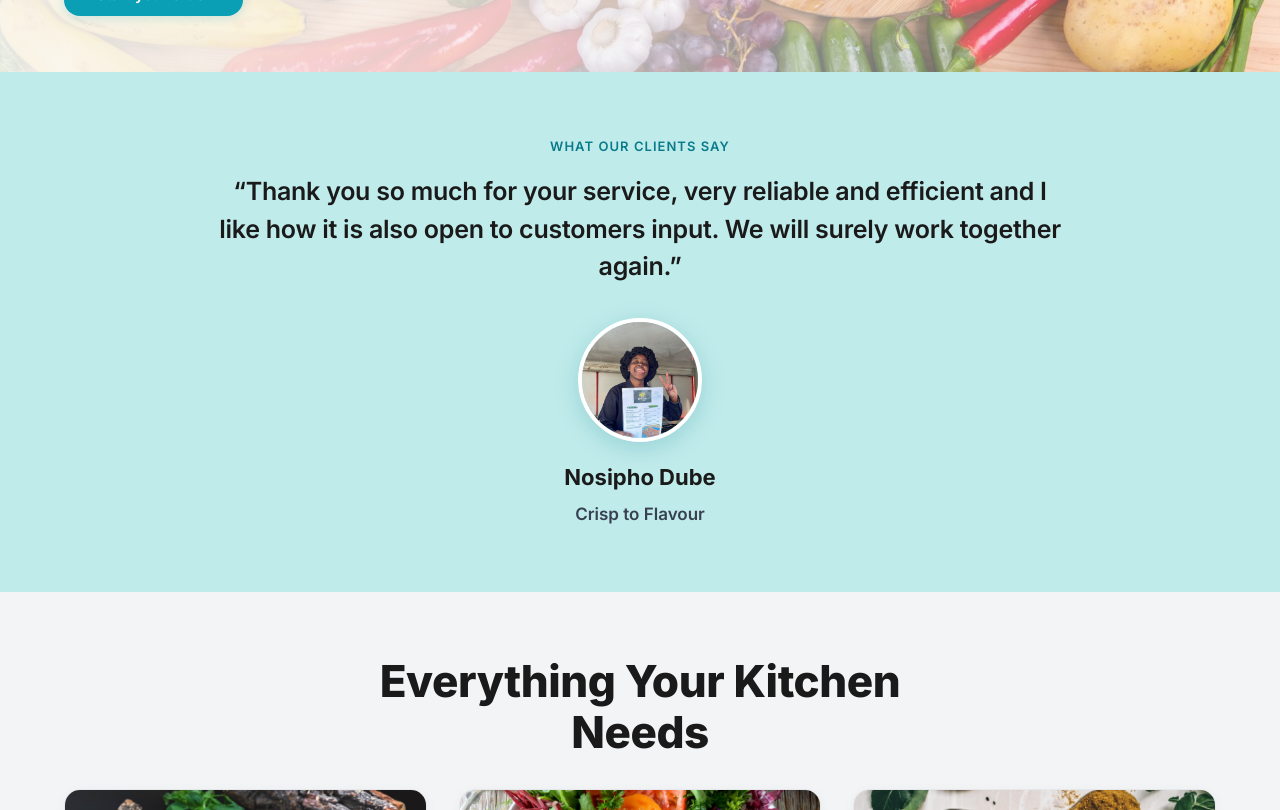
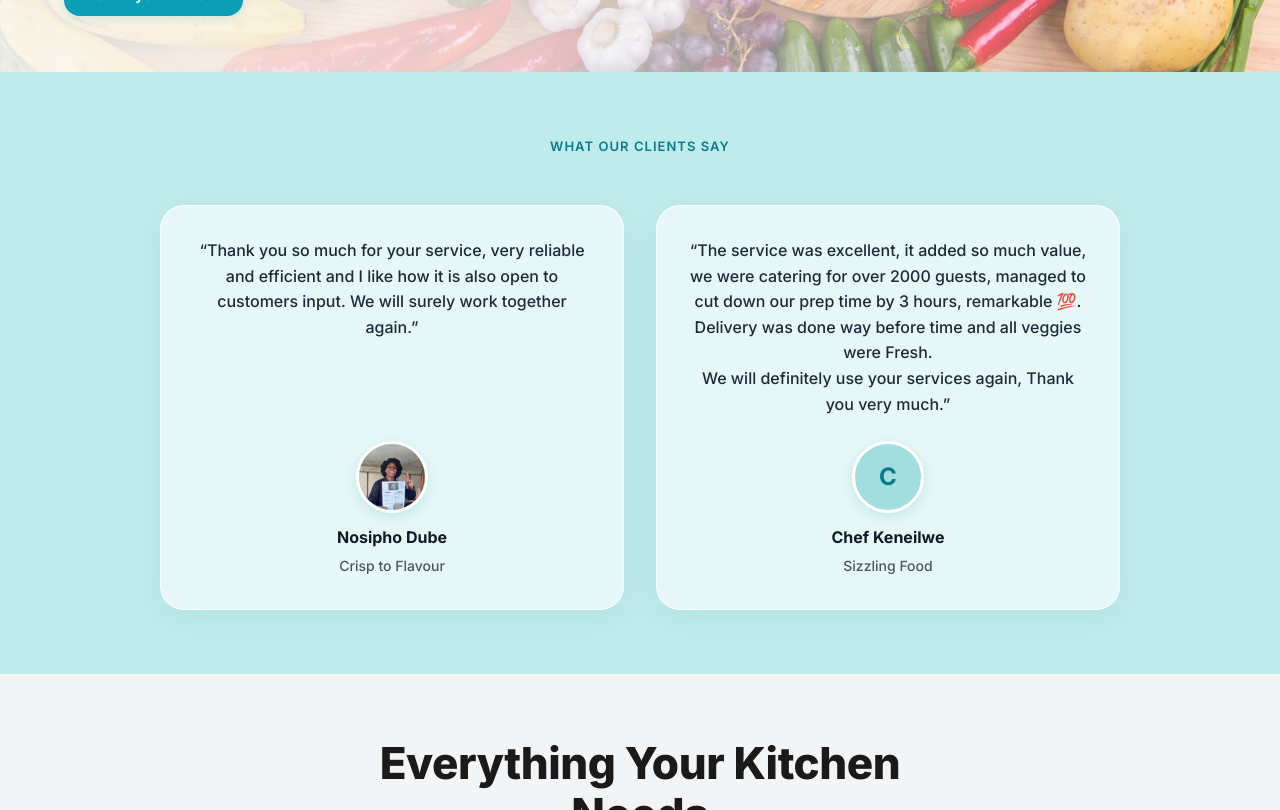
Before and after one commit to LiquidKoSpace/liquidkospace, a React (Vite) app: page / in a window 1280 px wide. Shown: the part 600-1410 px from the top of the page. Built offline with nearby package versions, Linux system fonts and the light colour scheme.

Commit message:
reviews update

```diff
--- a/src/components/home/ReviewsSection.tsx
+++ b/src/components/home/ReviewsSection.tsx
@@ -1,49 +1,80 @@
 /*
-  Reviews Section — Featured Testimonial Hero Block
+  Reviews Section — Featured Testimonials Cards
 */
+
+const reviews = [
+  {
+    quote: "Thank you so much for your service, very reliable and efficient and I like how it is also open to customers input. We will surely work together again.",
+    name: "Nosipho Dube",
+    business: "Crisp to Flavour",
+    image: "/nosipho-dube.jpg"
+  },
+  {
+    quote: "The service was excellent, it added so much value, we were catering for over 2000 guests, managed to cut down our prep time by 3 hours, remarkable 💯.\nDelivery was done way before time and all veggies were Fresh.\nWe will definitely use your services again, Thank you very much.",
+    name: "Chef Keneilwe",
+    business: "Sizzling Food",
+    image: ""
+  }
+];
 
 export default function ReviewsSection() {
   return (
     <section id="reviews" className="section" style={{ backgroundColor: '#C0EBEB' }}>
       <div className="container text-center">
-        <div style={{ maxWidth: '860px', margin: '0 auto' }}>
-          <p className="eyebrow" style={{ color: '#087B8A', marginBottom: '16px' }}>
+        <p className="eyebrow" style={{ color: '#087B8A', marginBottom: '48px' }}>
           WHAT OUR CLIENTS SAY
         </p>
+
+        <div style={{ display: 'grid', gridTemplateColumns: 'repeat(auto-fit, minmax(300px, 1fr))', gap: '32px', maxWidth: '960px', margin: '0 auto' }}>
+          {reviews.map((review, index) => (
+            <div
+              key={index}
+              style={{
+                backgroundColor: 'rgba(255, 255, 255, 0.6)',
+                backdropFilter: 'blur(12px)',
+                borderRadius: '24px',
+                padding: '32px',
+                display: 'flex',
+                flexDirection: 'column',
+                alignItems: 'center',
+                boxShadow: '0 8px 32px rgba(8, 123, 138, 0.08)',
+                border: '1px solid rgba(255, 255, 255, 0.8)'
+              }}
+            >
               <blockquote
                 style={{
-              fontSize: 'clamp(19px, 2.2vw, 25px)',
-              fontWeight: 600,
-              lineHeight: 1.5,
-              color: 'var(--color-ink)',
-              letterSpacing: '-0.01em',
-              margin: '0 auto 32px',
+                  fontSize: '16px',
+                  fontWeight: 500,
+                  lineHeight: 1.6,
+                  color: '#1f2937',
+                  margin: '0 0 24px 0',
+                  whiteSpace: 'pre-line',
+                  flexGrow: 1
                 }}
               >
-            &ldquo;Thank you so much for your service, very reliable and efficient and I like how it is also open to customers input. We will surely work together again.&rdquo;
+                &ldquo;{review.quote}&rdquo;
               </blockquote>
 
-          {/* Client Details: Picture, Name, and Business Name */}
-          <div style={{ display: 'flex', flexDirection: 'column', alignItems: 'center' }}>
-            {/* Client Picture */}
+              <div style={{ display: 'flex', flexDirection: 'column', alignItems: 'center', marginTop: 'auto' }}>
+                {review.image ? (
                   <div
                     style={{
-                width: '124px',
-                height: '124px',
+                      width: '72px',
+                      height: '72px',
                       borderRadius: '50%',
                       backgroundColor: '#A2DEDE',
-                border: '4px solid #FFFFFF',
+                      border: '3px solid #FFFFFF',
                       overflow: 'hidden',
-                marginBottom: '18px',
+                      marginBottom: '12px',
                       display: 'flex',
                       alignItems: 'center',
                       justifyContent: 'center',
-                boxShadow: '0 6px 24px rgba(8, 123, 138, 0.22)',
+                      boxShadow: '0 4px 12px rgba(8, 123, 138, 0.15)',
                     }}
                   >
                     <img
-                src="/nosipho-dube.jpg"
-                alt="Nosipho Dube, Crisp to Flavour"
+                      src={review.image}
+                      alt={`${review.name}, ${review.business}`}
                       style={{
                         width: '100%',
                         height: '100%',
@@ -53,31 +84,51 @@ export default function ReviewsSection() {
                       }}
                     />
                   </div>
-
-            {/* Client Name */}
+                ) : (
+                  <div
+                    style={{
+                      width: '72px',
+                      height: '72px',
+                      borderRadius: '50%',
+                      backgroundColor: '#A2DEDE',
+                      border: '3px solid #FFFFFF',
+                      overflow: 'hidden',
+                      marginBottom: '12px',
+                      display: 'flex',
+                      alignItems: 'center',
+                      justifyContent: 'center',
+                      boxShadow: '0 4px 12px rgba(8, 123, 138, 0.15)',
+                      fontSize: '24px',
+                      fontWeight: 'bold',
+                      color: '#087B8A'
+                    }}
+                  >
+                    {review.name.charAt(0)}
+                  </div>
+                )}
                 <p
                   style={{
-                fontSize: '22px',
+                    fontSize: '16px',
                     fontWeight: 700,
-                color: 'var(--color-ink)',
-                margin: '0 0 6px',
+                    color: '#111827',
+                    margin: '0 0 4px',
                   }}
                 >
-              Nosipho Dube
+                  {review.name}
                 </p>
-
-            {/* Business Name beneath client name */}
                 <p
                   style={{
-                fontSize: '17px',
-                fontWeight: 600,
-                color: '#374151',
+                    fontSize: '14px',
+                    fontWeight: 500,
+                    color: '#4B5563',
                     margin: 0,
                   }}
                 >
-              Crisp to Flavour
+                  {review.business}
                 </p>
               </div>
+            </div>
+          ))}
         </div>
       </div>
     </section>
```
Lines whose indentation alone changed are shown as unchanged.
